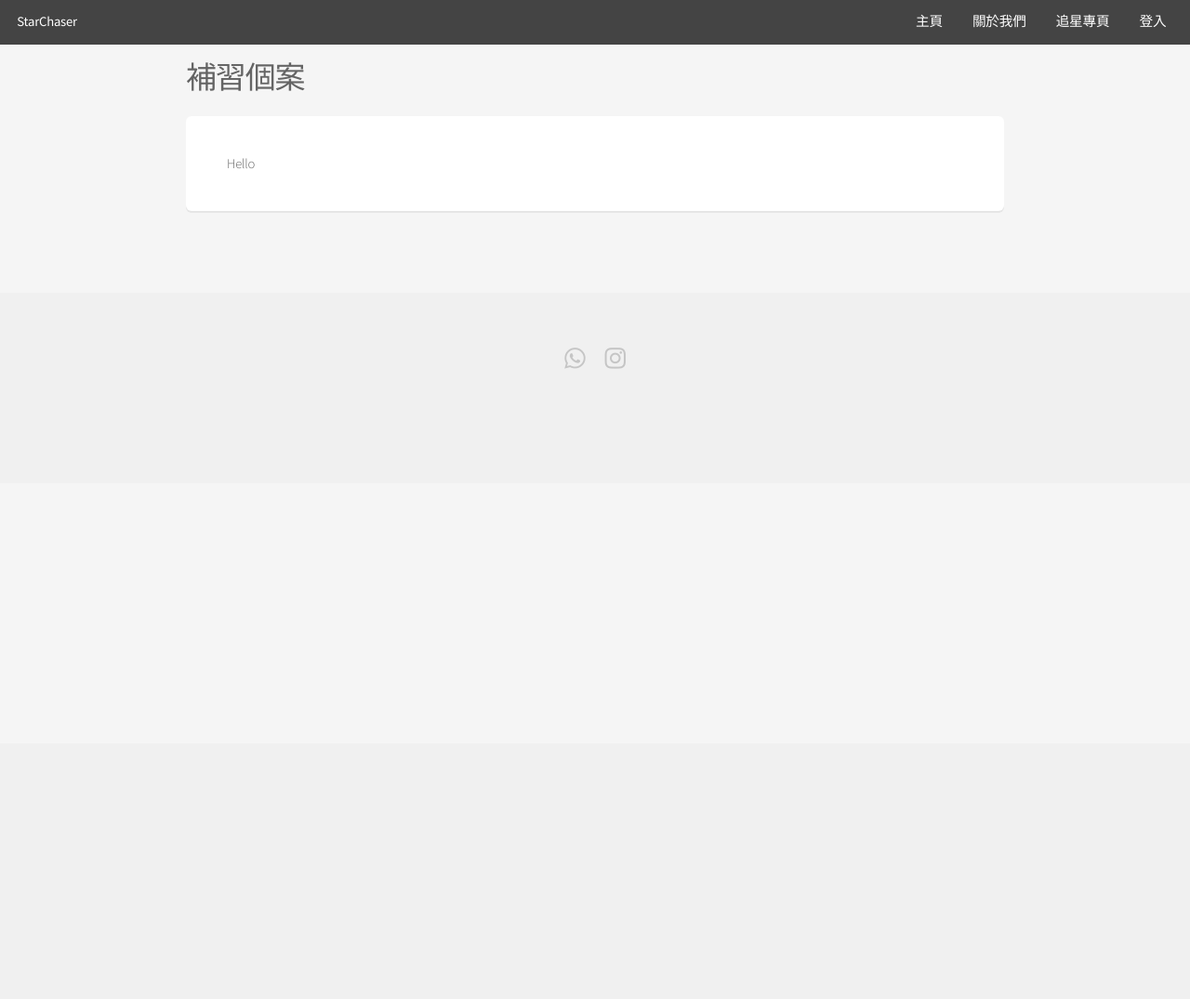
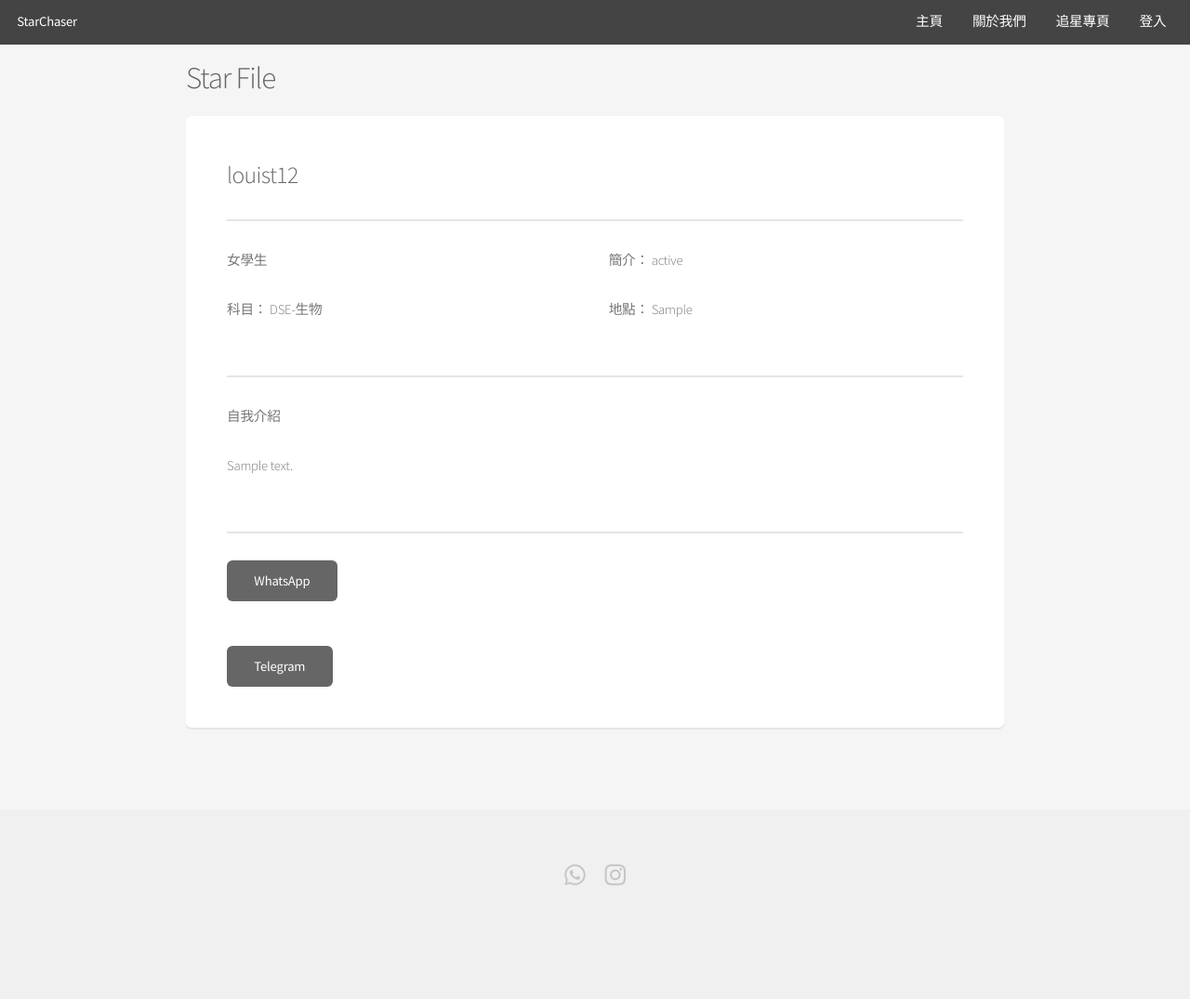
Before and after one commit to louiskwt/starchaser_project, a Django app: page /auth/case/1 in a window 1280 px wide. Shown: the whole page at 93% size. Before the commit the page ends 397 px from the top, so only its background shows below. Run offline with Django 4.2, Linux system fonts and the light colour scheme; data comes from the database, SQL or seed files in the repository; tables that the repository leaves empty hold one stand-in row (values such as "Sample post"); parts of the project's set-up code (start-up, migrations or seed data) failed here and were passed over.

Commit message:
scaffold out the case detail page

```diff
--- a/account/templates/case_detail.html
+++ b/account/templates/case_detail.html
@@ -7,9 +7,45 @@
 {% block content %}
 
 <section id="main" class="container">
-  <h2>補習個案</h2>
+  <h2>Star File</h2>
   <section class="box">
-    <h1>Hello</h1>
+    <header>
+      <h3>{{ case.user.username }}</h3>
+    </header>
+    <hr>
+    <div class="row">
+      <div class="col-6">
+        <p>{{case.get_gender_display}}{{case.get_role_display}}</p>
+        <p>科目： {{ case.get_subject_display }}</p>
+
+      </div>
+      <div class="col-6">
+        <p>簡介： {{ case.status }}</p>
+        <p>地點： {{ case.location }}</p>
+
+      </div>
+    </div>
+    <hr>
+    <div class="row">
+      <div class="col-12-narrower">
+        <p>自我介紹</p>
+        <p>{{ case.description }}</p>
+      </div>
+    </div>
+    <hr>
+    <div class="row">
+      <div class="col-12">
+        {% if case.phone_num %}
+          <a href="https://wa.me/852{{case.phone_num}}" target="_blank" class="button special">WhatsApp</a>
+        {% endif %}
+      </div>
+      <div class="col-12 mt-3">
+        {% if case.telegram %}
+          <a href="https://telegram.me/{{case.telegram}}" target="_blank" class="button special">Telegram</a>
+        {% endif %}
+      </div>
+    </div>
+
   </section>
 </section>
 
```
